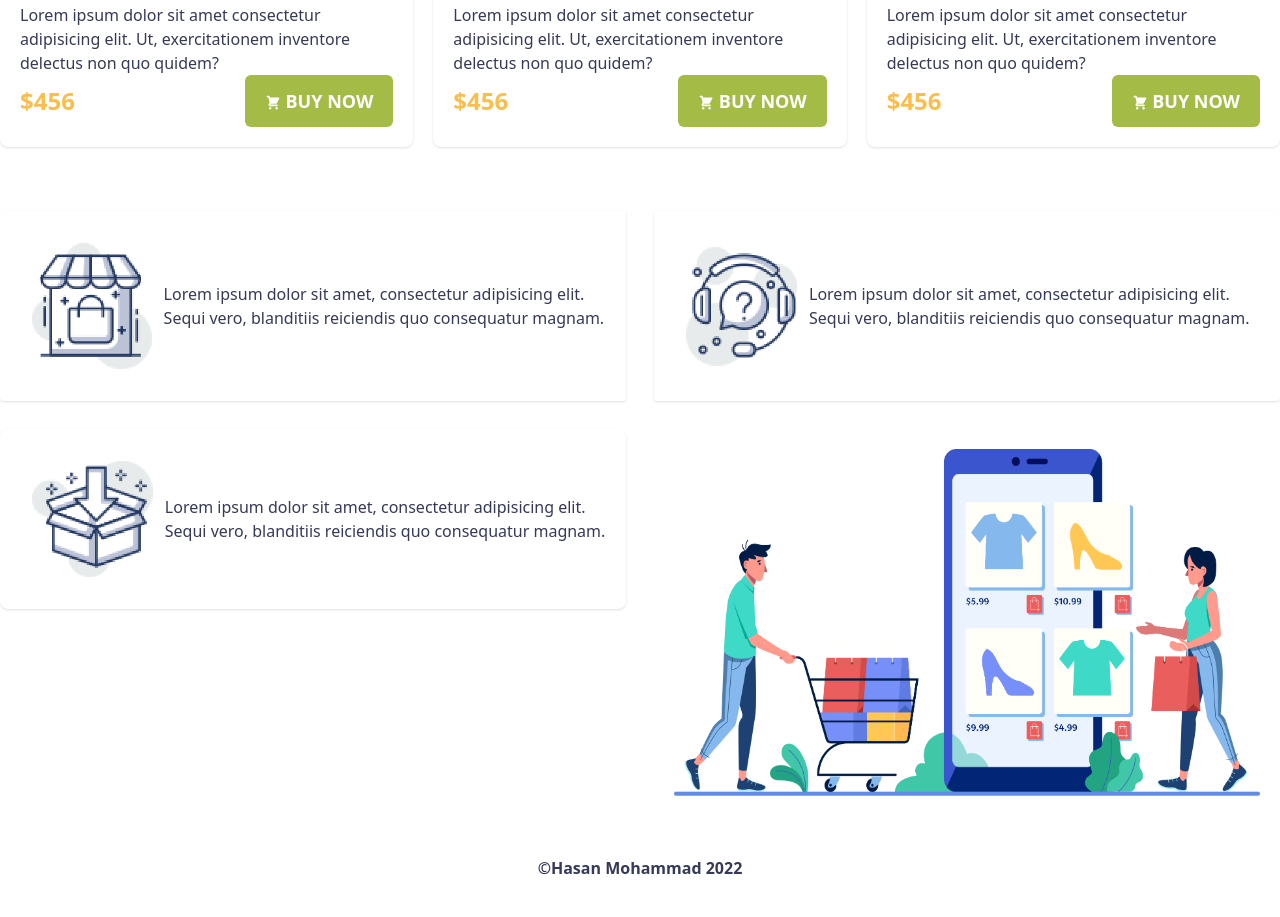
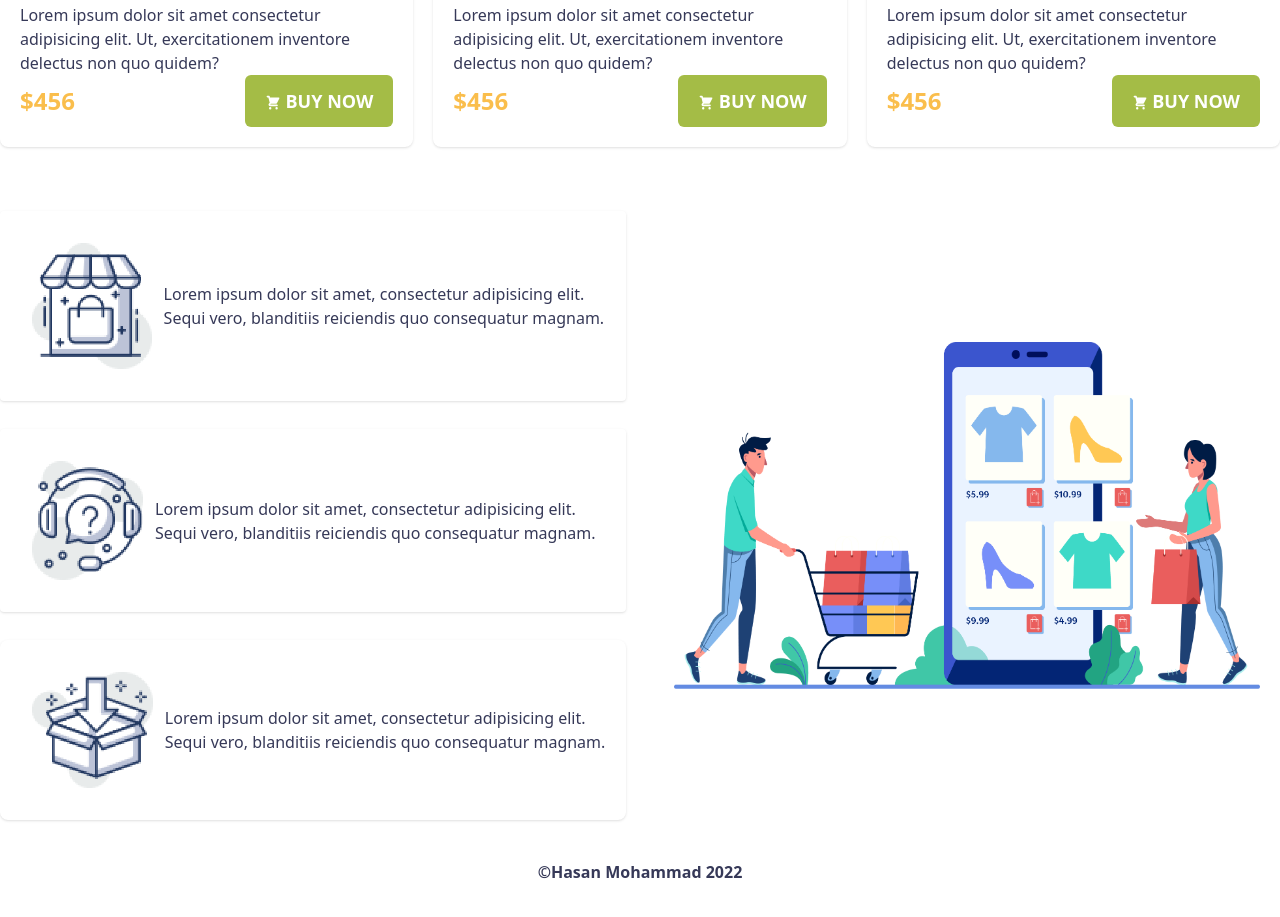
Before and after one commit to hasan-mohammad-bd/penguin-fashion-with-tailwand-css, a plain HTML site: page index.html in a window 1280 px wide. Shown: the part 2082-2999 px from the top of the page. Drawn offline with nearby package versions, Linux system fonts and the light colour scheme.

Commit message:
fixcing grid

```diff
--- a/index.html
+++ b/index.html
@@ -177,7 +177,7 @@
             Lorem ipsum dolor sit amet, consectetur adipisicing elit. Sequi vero, blanditiis reiciendis quo consequatur magnam.
           </p>
         </div>
-        <div class="grid-item flex justify-center items-center row-span-3 p-5 order-1">
+        <div class="grid-item flex justify-center items-center row-span-3 p-5 order-1 lg:order-none">
           <div>
             <img src="./images/shopping.png" alt="">
           </div>
```
